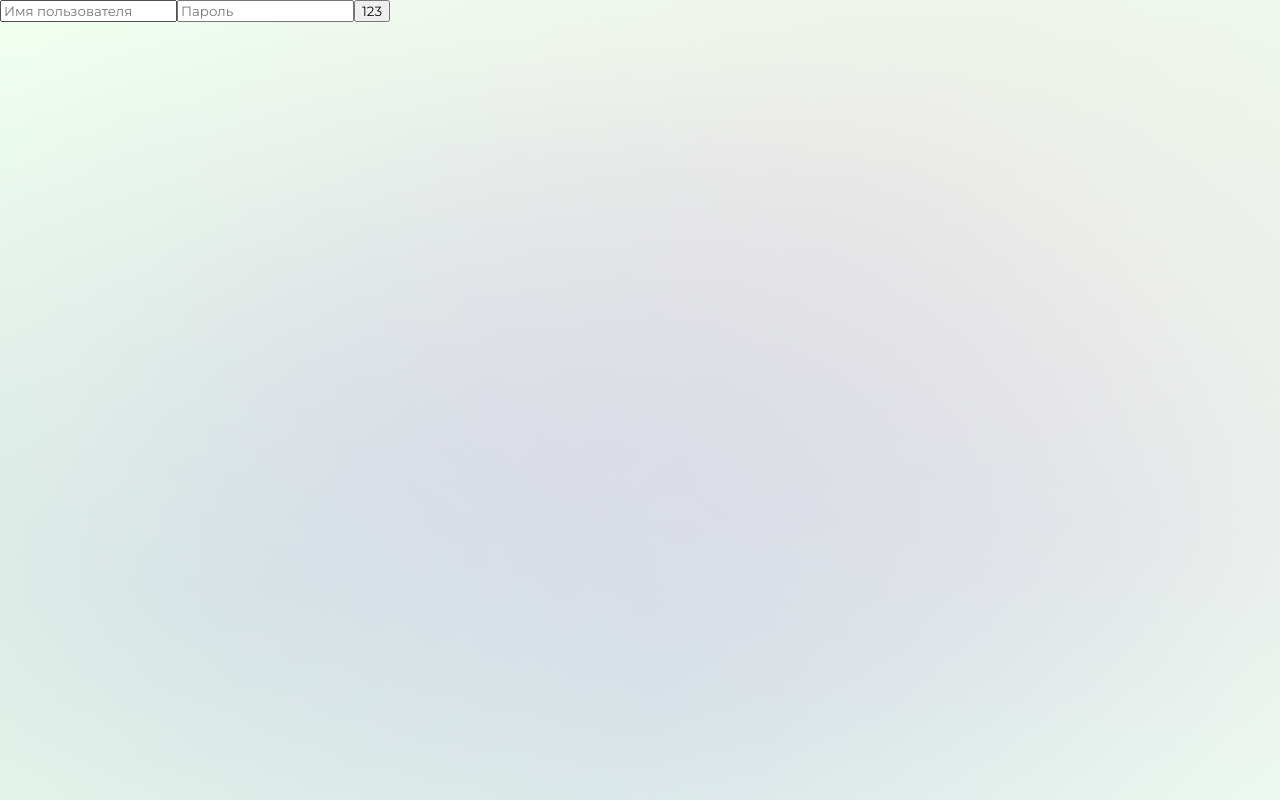
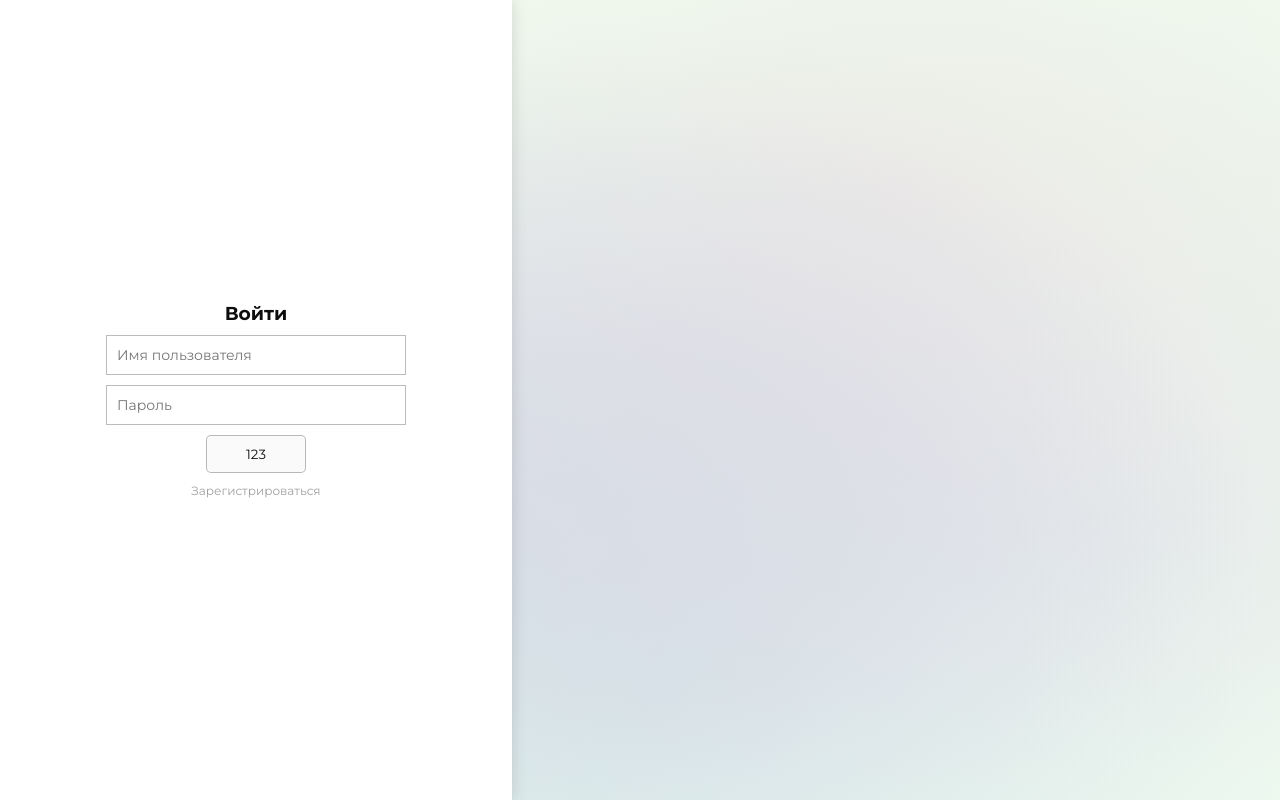
Before and after one commit to Konstaphy/tuuub, a React (Vite) app: page /sign-in in a window 1280 px wide. Built offline with nearby package versions, Linux system fonts and the light colour scheme.

Commit message:
страницы регистрации и авторизации

```diff
--- a/src/features/auth/api/auth-transport.tsx
+++ b/src/features/auth/api/auth-transport.tsx
@@ -1,12 +1,25 @@
 import axios, { AxiosResponse } from "axios";
+import { useUserStore } from "../../../entities/user/model/user";
 
 const methods = {
   signUp: "sign-up",
   signIn: "sign-in",
 };
 
+export interface IAuthTransport {
+  signUp(
+    username: string,
+    password: string,
+    email: string
+  ): Promise<{ token: string; user_id: string }>;
+  signIn(
+    username: string,
+    password: string
+  ): Promise<{ token: string; user_id: string }>;
+}
+
 class AuthTransport {
-  private readonly url = "http://95.182.122.177:8080/users/";
+  private readonly url = "http://localhost:8080/users/";
 
   public async signUp(username: string, password: string, email: string) {
     return await axios
--- /dev/null
+++ b/src/features/auth/lib/authentication-service.ts
@@ -0,0 +1,28 @@
+import { IAuthTransport } from "../api/auth-transport";
+import { useUserStore } from "../../../entities/user/model/user";
+
+export class AuthenticationService {
+  constructor(private readonly transport: IAuthTransport) {}
+
+  public async signUp(username: string, password: string, email: string) {
+    const { setUser } = useUserStore.getState();
+    const { token, user_id } = await this.transport.signUp(
+      username,
+      password,
+      email
+    );
+
+    setUser(user_id, token);
+
+    return { token, user_id };
+  }
+
+  public async signIn(username: string, password: string) {
+    const { setUser } = useUserStore.getState();
+    const { token, user_id } = await this.transport.signIn(username, password);
+
+    setUser(user_id, token);
+
+    return { token, user_id };
+  }
+}
--- a/src/index.css
+++ b/src/index.css
@@ -17,3 +17,17 @@ body {
           radial-gradient(at 52% 85%, hsla(224,47%,81%,0.23) 0px, transparent 70%),
           radial-gradient(at 86% 67%, hsla(272,47%,81%,0.2) 0px, transparent 70%);
 }
+
+.secondary {
+    font-size: 12px;
+    color: #a0a0a0;
+}
+
+.alert {
+    font-size: 14px;
+    color: darkred;
+}
+
+.clickable {
+    cursor: pointer;
+}
--- a/src/main.tsx
+++ b/src/main.tsx
@@ -3,14 +3,9 @@ import ReactDOM from "react-dom/client";
 import "./index.css";
 import { App } from "./app";
 import { BrowserRouter } from "react-router-dom";
-import { QueryClient, QueryClientProvider, useQuery } from "react-query";
-
-const queryClient = new QueryClient();
 
 ReactDOM.createRoot(document.getElementById("root") as HTMLElement).render(
   <BrowserRouter>
-    <QueryClientProvider client={queryClient}>
-      <App />
-    </QueryClientProvider>
+    <App />
   </BrowserRouter>
 );
--- /dev/null
+++ b/src/pages/authentication/authentication.module.css
@@ -0,0 +1,49 @@
+.authentication{
+    width: 100%;
+    height: 100vh;
+
+    display: flex;
+}
+
+.authentication__content {
+    width: 40%;
+    height: 100%;
+
+    background-color: #fff;
+    box-shadow: 0 0 15px #0002;
+
+    display: flex;
+    align-items: center;
+    justify-content: center;
+}
+
+.authentication__form {
+    display: flex;
+    flex-direction: column;
+    align-items: center;
+
+    gap: 10px;
+}
+
+.authentication__form input {
+    width: 300px;
+    padding: 10px;
+
+    outline: none;
+    border: 1px solid #0004;
+
+    font-size: 14px;
+}
+
+.authentication__form button {
+    cursor: pointer;
+
+    min-width: 100px;
+    padding: 10px;
+
+    border: 1px solid #0004;
+    outline: none;
+    background-color: #fafafa;
+
+    border-radius: 5px;
+}
--- a/src/pages/authentication/sign-in/sign-in.tsx
+++ b/src/pages/authentication/sign-in/sign-in.tsx
@@ -2,33 +2,37 @@ import { useState } from "react";
 import { authTransport } from "../../../features/auth/api/auth-transport";
 import { SHA256 } from "crypto-js";
 import { useNavigate } from "react-router-dom";
-import { useUserStore } from "../../../entities/user/model/user";
+import { AuthenticationService } from "../../../features/auth/lib/authentication-service";
+import classes from "../authentication.module.css";
 
 export const SignIn = () => {
   const [username, setUsername] = useState("");
   const [password, setPassword] = useState("");
   const [error, setError] = useState<string | null>(null);
+
   const navigate = useNavigate();
-
-  const setUser = useUserStore((st) => st.setUser);
+  const authService = new AuthenticationService(authTransport);
 
   const signIn = () => {
     setError(null);
-    authTransport
+    authService
       .signIn(username, SHA256(password).toString())
       .then((res) => {
-        setUser(res.user_id, res.token);
         navigate("/person/" + res.user_id);
       })
       .catch((e) => {
         if (e.response.status === 403) {
           setError("Неверный логин или пароль");
         }
+        setError(e.response.data);
       });
   };
 
   return (
-    <div>
+    <div className={classes.authentication}>
+      <div className={classes.authentication__content}>
+        <div className={classes.authentication__form}>
+          <h3>Войти</h3>
           <input
             placeholder={"Имя пользователя"}
             value={username}
@@ -39,8 +43,13 @@ export const SignIn = () => {
             value={password}
             onChange={(e) => setPassword(e.target.value)}
           />
-      {error && <p>{error}</p>}
+          {error && <p className={"alert"}>{error}</p>}
           <button onClick={signIn}>123</button>
+          <p className={"secondary"} onClick={() => navigate("/sign-up")}>
+            Зарегистрироваться
+          </p>
+        </div>
+      </div>
     </div>
   );
 };
--- a/src/pages/authentication/sign-up/sign-up.tsx
+++ b/src/pages/authentication/sign-up/sign-up.tsx
@@ -2,32 +2,34 @@ import { useState } from "react";
 import { authTransport } from "../../../features/auth/api/auth-transport";
 import { SHA256 } from "crypto-js";
 import { useNavigate } from "react-router-dom";
-import { useUserStore } from "../../../entities/user/model/user";
+import { AuthenticationService } from "../../../features/auth/lib/authentication-service";
+import classes from "../authentication.module.css";
 
 export const SignUp = () => {
   const [username, setUsername] = useState("");
   const [email, setEmail] = useState("");
   const [password, setPassword] = useState("");
   const [error, setError] = useState<string | null>(null);
+
   const navigate = useNavigate();
-
-  const setUser = useUserStore((st) => st.setUser);
+  const authService = new AuthenticationService(authTransport);
 
   const signUp = () => {
-    const pw = SHA256(password).toString();
-    authTransport
-      .signUp(username, pw, email)
+    authService
+      .signUp(username, SHA256(password).toString(), email)
       .then((res) => {
-        setUser(res.user_id, res.token);
-        navigate("/");
+        navigate("/person/" + res.user_id);
       })
       .catch((e) => {
-        setError(e.response.data.message);
+        setError(e.response.data);
       });
   };
 
   return (
-    <div>
+    <div className={classes.authentication}>
+      <div className={classes.authentication__content}>
+        <div className={classes.authentication__form}>
+          <h3>Регистрация</h3>
           <input
             value={username}
             placeholder={"Имя пользователя"}
@@ -43,8 +45,16 @@ export const SignUp = () => {
             placeholder={"Пароль"}
             onChange={(e) => setPassword(e.target.value)}
           />
-      {error && <p>{error}</p>}
-      <button onClick={signUp}>123</button>
+          {error && <p className={"alert"}>{error}</p>}
+          <button onClick={signUp}>Зарегистрироваться</button>
+          <p
+            className={"secondary clickable"}
+            onClick={() => navigate("/sign-in")}
+          >
+            Уже есть аккаунт
+          </p>
+        </div>
+      </div>
     </div>
   );
 };
```
Lines whose indentation alone changed are shown as unchanged.
